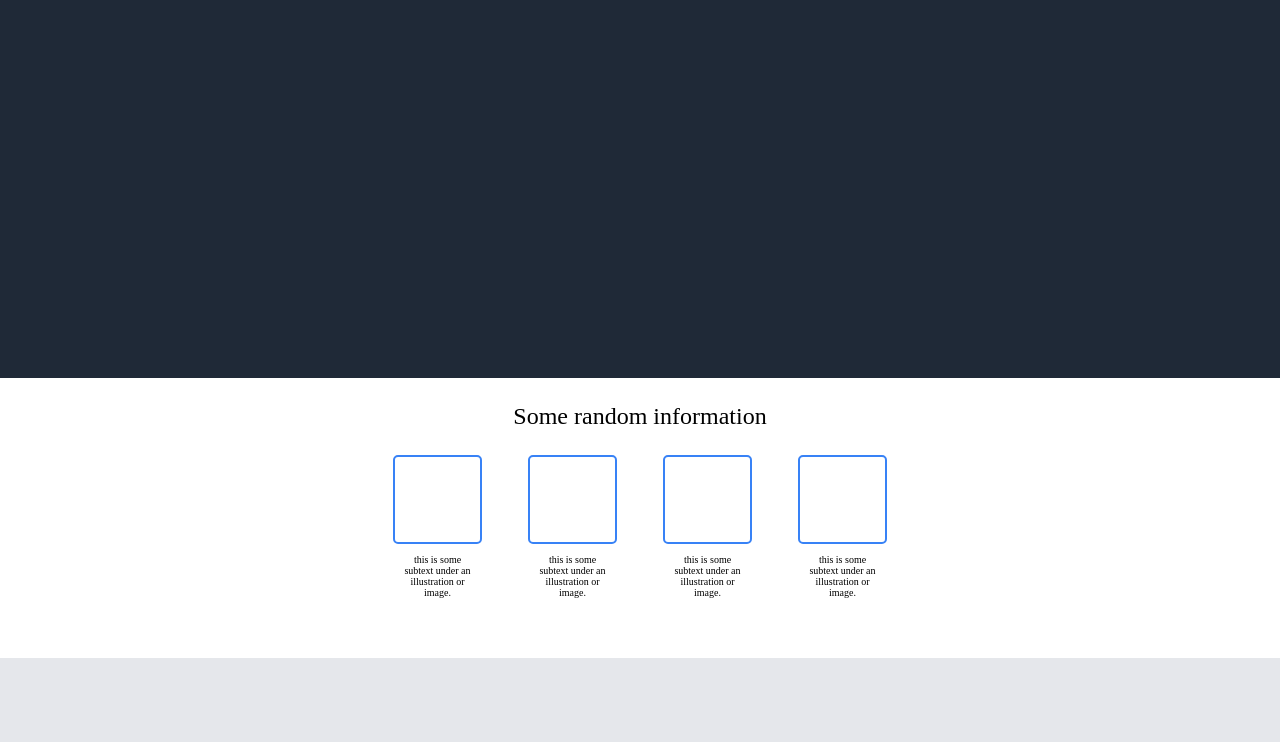
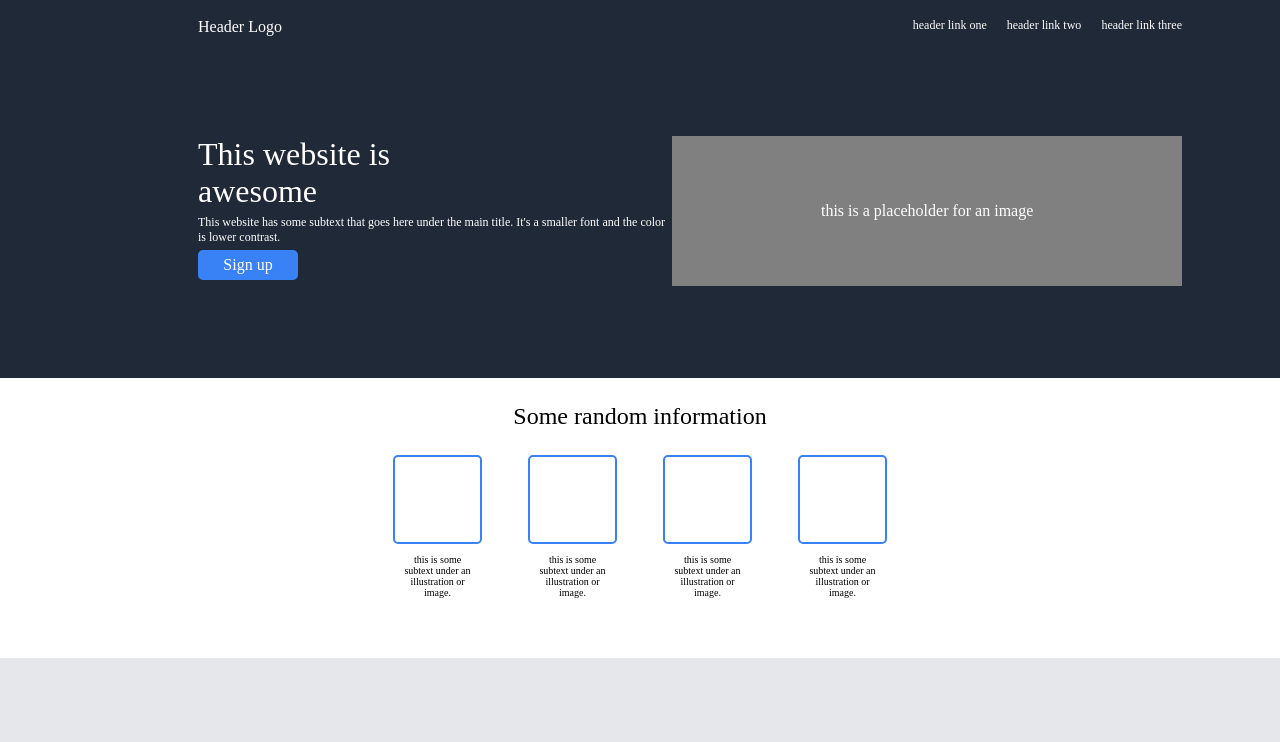
Before and after one commit to justvasq/odin-landing-page, a plain HTML site: page index.html in a window 1280 px wide. Shown: the top 742 px of the page. Drawn offline with Linux system fonts and the light colour scheme.

Commit message:
task complete. customization to follow

```diff
--- a/index.html
+++ b/index.html
@@ -9,6 +9,31 @@
 </head>
 <body>
     <div class="header">
+        <div class="header-top">
+            <div class="header-logo">Header Logo</div>
+            <!-- <div class="header-link">Header link one</div> -->
+            <div class="header-link-flex">
+                <div class="header-link">header link one</div>
+                <div class="header-link">header link two</div>
+                <div class="header-link">header link three</div>
+            </div>
+        </div>
+
+        <div class="header-bottom">
+            <div class="header-bottom-left">
+                <div class="header-bottom-left-text1">This website is awesome</div>
+                <div class="header-bottom-left-text2">This website has some subtext that goes here under the main title.
+                    It's a smaller font and the color is lower contrast.
+                </div>
+                <div class="header-bottom-left-button">
+                    <div class="header-bottom-left-button-text">Sign up</div>
+                </div>
+
+            </div>
+            <div class="header-bottom-right">
+                <div class="header-bottom-right-text">this is a placeholder for an image</div>
+            </div>
+        </div>
 
     </div>
     <div class="random">
@@ -30,11 +55,6 @@
               <div class="box"></div>
               <div class="text">this is some subtext under an illustration or image.</div>
             </div>
-            <!-- <div class="box"></div>
-            <div class="box"></div>
-            <div class="box"></div>
-            <div class="box"></div> -->
-
           </div>
 
     </div>
--- a/style.css
+++ b/style.css
@@ -14,6 +14,76 @@ body {
     /* align-items: center; */
     /* justify-content: start; */
   }
+  .header-top {
+    margin-top: 20px;
+    display: flex;
+    justify-content: space-between;
+    margin-bottom: 100px;
+  }
+  .header-logo {
+    color: white;
+    font-size: 16px;
+    margin-left: 200px;
+  }
+  .header-link-flex {
+    margin-right: 100px;
+    display: flex;
+    gap: 20px;
+  }
+  .header-link {
+    color: white;
+    font-size: 12px;
+  }
+
+  .header-bottom {
+    display: flex;
+    justify-content: space-between;
+    gap: 5px;
+
+  }
+  .header-bottom-left {
+    color: white;
+    margin-left: 200px;
+    display: flex;
+    flex-direction: column;
+    gap: 5px;
+  }
+  .header-bottom-left-text1 {
+    color: white;
+    font-size: 32px;
+    width: 300px;
+  }
+  .header-bottom-left-text2 {
+    color: white;
+    font-size: 12px;
+  }
+  .header-bottom-left-button {
+    width: 100px;
+    height: 30px;
+    background: #3882f6;
+    border-radius: 5px;
+    display: flex;
+    justify-content: center;
+    align-items: center;
+  }
+  .header-bottom-left-button-text {
+    color: white;
+  }
+
+
+  .header-bottom-right {
+    background-color: gray;
+    width: 600px;
+    height: 150px;
+    margin-right: 100px;
+    display: flex;
+    justify-content: center;
+    align-items: center;
+  }
+  .header-bottom-right-text {
+    color: white;
+  }
+
 .random {
     height: 300px;
     background: white;
```
